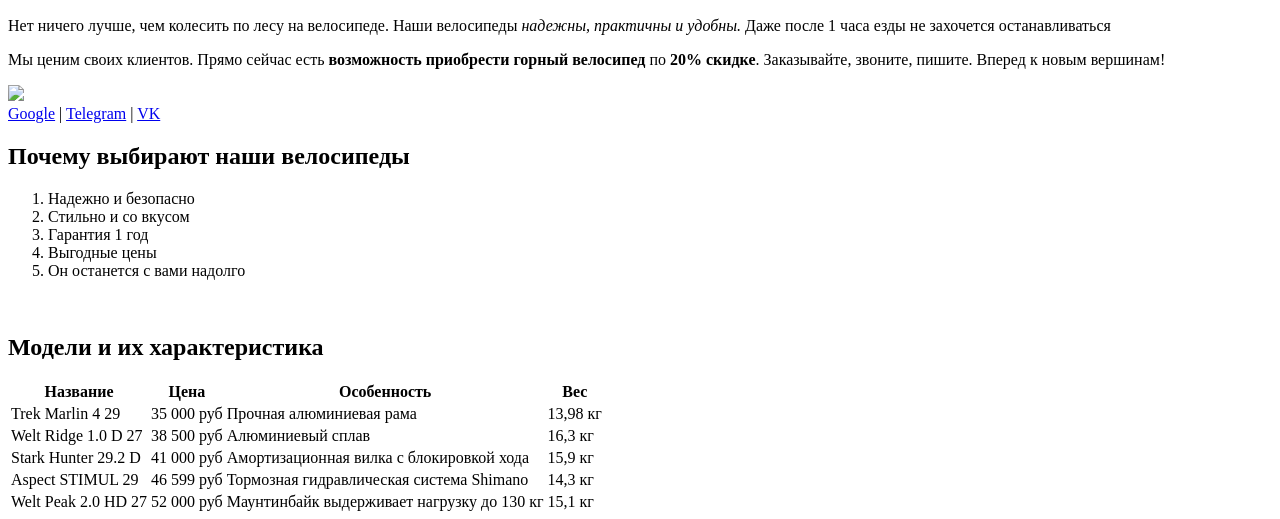
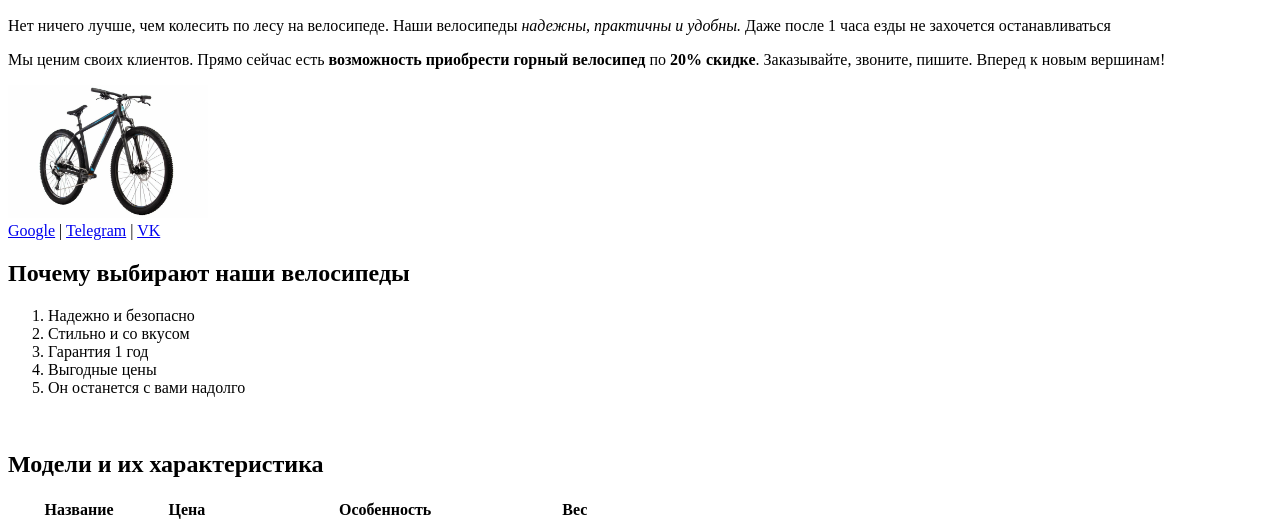
Before and after one commit to saliiivwr/index.html, a plain HTML site: page index.html in a window 1280 px wide. Shown: the part 110-629 px from the top of the page. Drawn offline with Linux system fonts and the light colour scheme.

Commit message:
index.html

```diff
--- a/index.html
+++ b/index.html
@@ -18,7 +18,7 @@
     <p>Мы ценим своих клиентов. Прямо сейчас есть <strong>возможность приобрести горный
         велосипед</strong> по <strong>20% скидке</strong>. Заказывайте, звоните, пишите. Вперед к новым вершинам!</p>
 
-        <img src="imgs/orig.png" width="200">
+        <img src="avatar.jpeg" width="200">
 
         <br>
 
```
